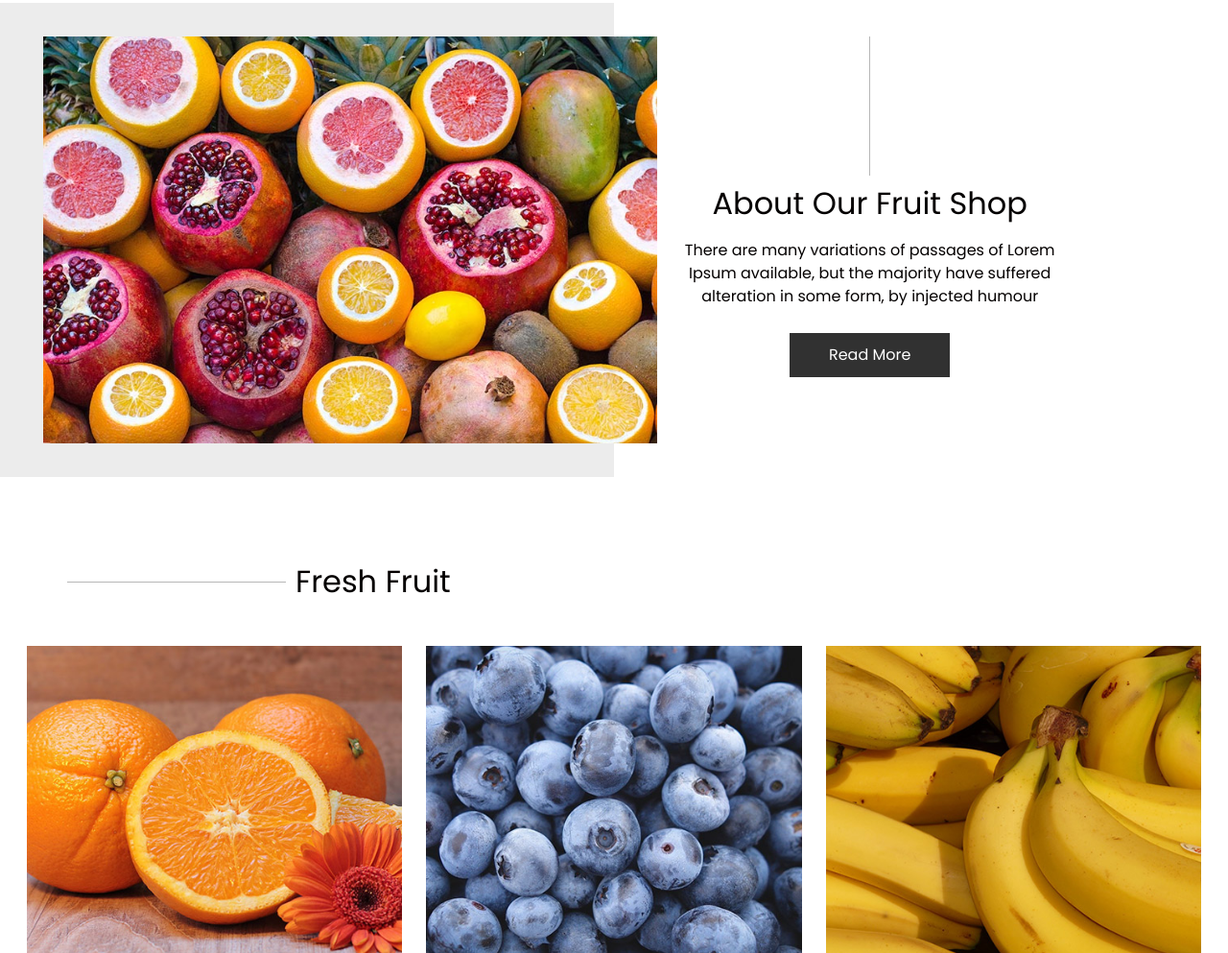
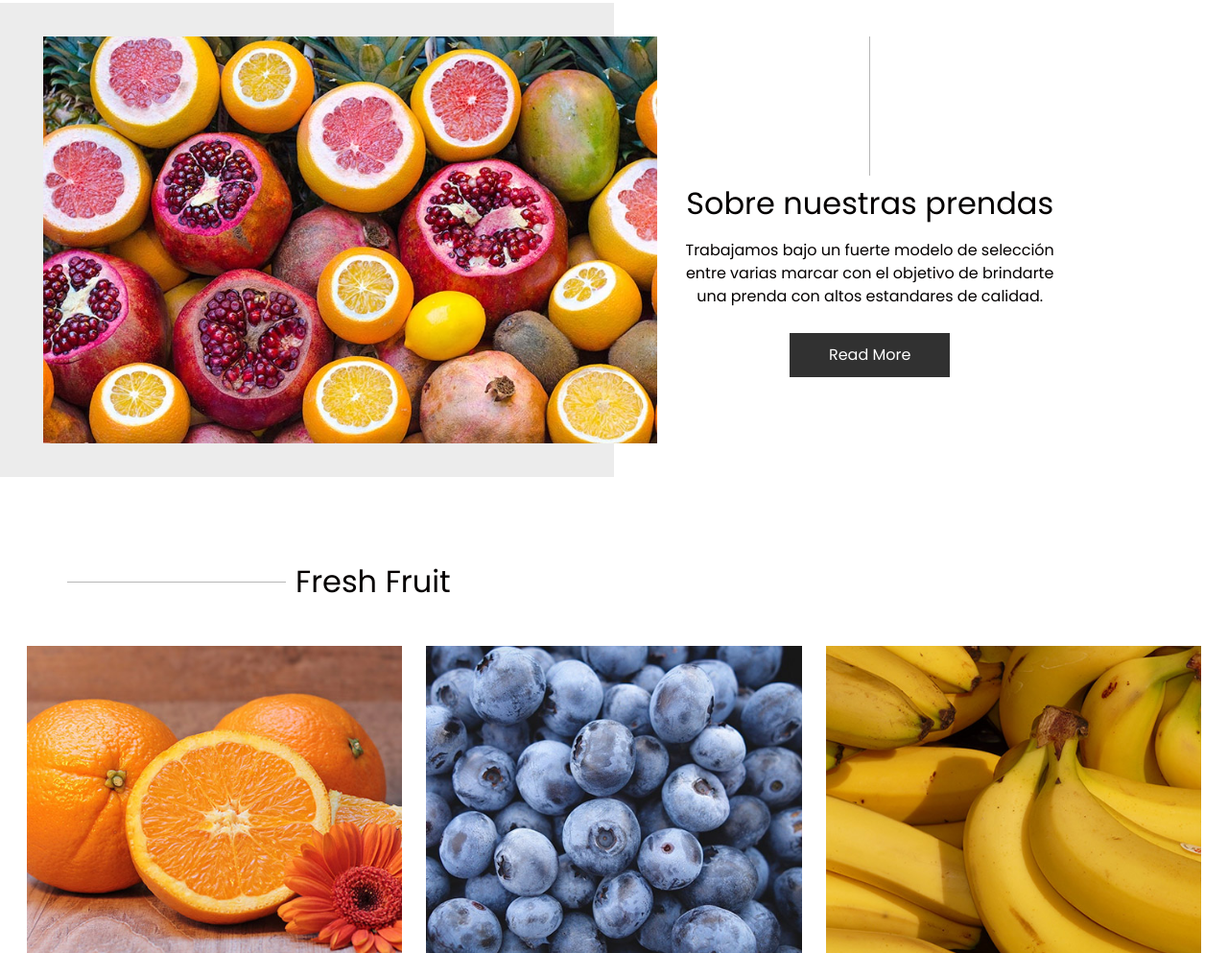
Before and after one commit to Dalia8030/TiendaIpaoUnderwear-, a plain HTML site: page index.html in a window 1280 px wide. Shown: the part 1140-2133 px from the top of the page at 96% size. Drawn offline with nearby package versions, Linux system fonts and the light colour scheme; a web font is replaced by a local one.

Commit message:
Update index.html

```diff
--- a/index.html
+++ b/index.html
@@ -192,11 +192,11 @@
             <div class="heading_container">
               <hr>
               <h2>
-                About Our Fruit Shop
+                Sobre nuestras prendas
               </h2>
             </div>
             <p>
-              There are many variations of passages of Lorem Ipsum available, but the majority have suffered alteration in some form, by injected humour
+Trabajamos bajo un fuerte modelo de selección entre varias marcar con el objetivo de brindarte una prenda con altos estandares de calidad.
             </p>
             <a href="">
               Read More
```
